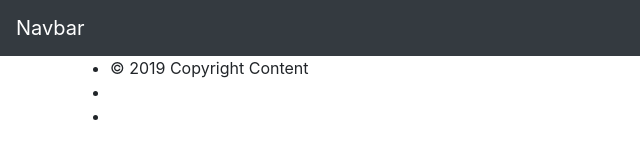
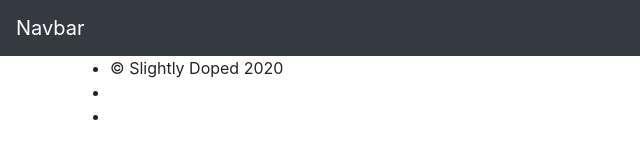
Before and after one commit to Sud897/Slightly-Doped, a plain HTML site: page index.html in a window 1280 px wide. Shown: the full height of the page, 0-640 px from the left. Drawn offline with nearby package versions, Linux system fonts and the light colour scheme.

Commit message:
Update index.html

```diff
--- a/index.html
+++ b/index.html
@@ -90,7 +90,7 @@
 
 				</ul>
 				<div>
-					<p>© 2019 Copyright Content</p>
+					<p>© Slightly Doped 2020</p>
 				</div>
 			</div>
 
```
